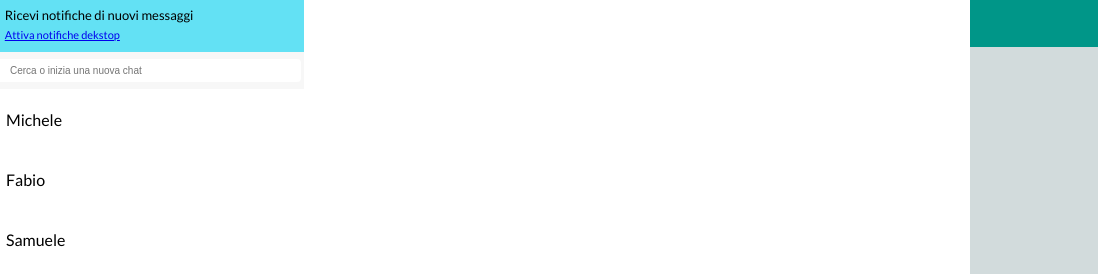
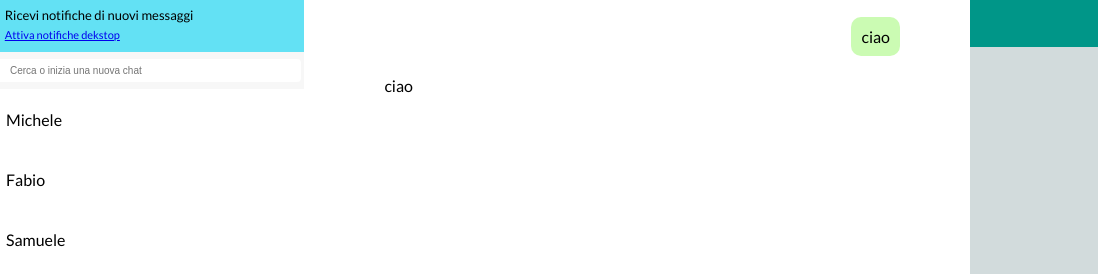
Before and after one commit to Giuliaguerrazzi/js-html-css-boolzap, a plain HTML site: page index.html in a window 1280 px wide. Shown: the part 73-347 px from the top of the page, 182-1280 px from the left. Drawn offline with nearby package versions, Linux system fonts and the light colour scheme.

Commit message:
css chat

```diff
--- a/index.html
+++ b/index.html
@@ -75,7 +75,19 @@
             </section>
 
             <!-- Section chat -->
-            <section class='sec-content'></section>
+            <section class='sec-content'>
+                <div class='container-chat'>
+                    <div class='sent'>
+                        ciao
+                    </div>
+
+                    <div class='received'>
+                        ciao
+                    </div>
+                </div>
+
+
+            </section>
 
             <!-- Section footer -->
             <section class='sec-footer'>
--- a/style.css
+++ b/style.css
@@ -173,6 +173,30 @@ main {
     background-image: url('./img/mine.jpg');
 }
 
+.container-chat {
+    display: flex;
+    flex-direction: column;
+}
+
+.sent,
+.received {
+    max-width: 300px;
+    padding: 10px 10px;
+    margin-bottom: 10px;
+    border-radius: 10px;
+}
+
+.sent {
+    margin-right: 50px;
+    background-color: #cbfbb3;
+    align-self: flex-end;
+}
+.received {
+    margin-left: 50px;
+    background-color: #ffffff;
+    align-self: flex-start;
+}
+
 
 /* section footer */
 .sec-footer {
```
